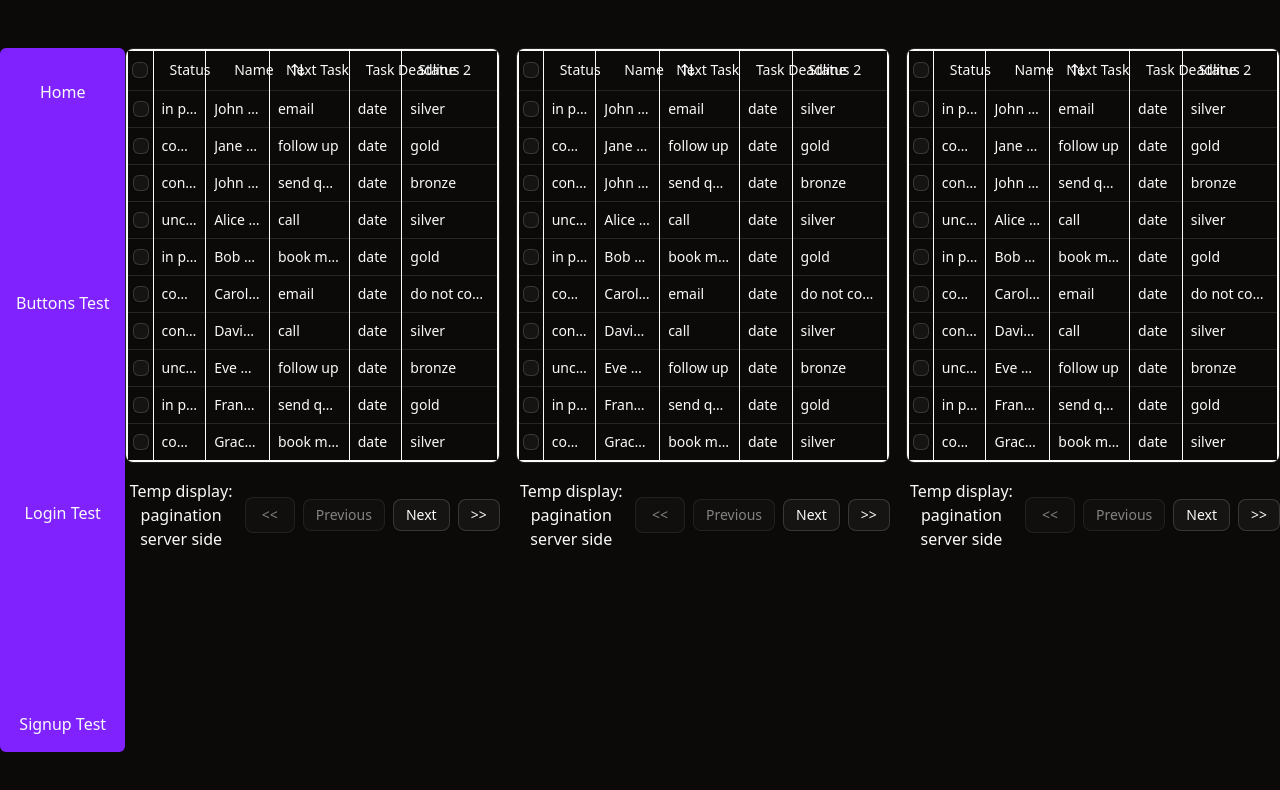
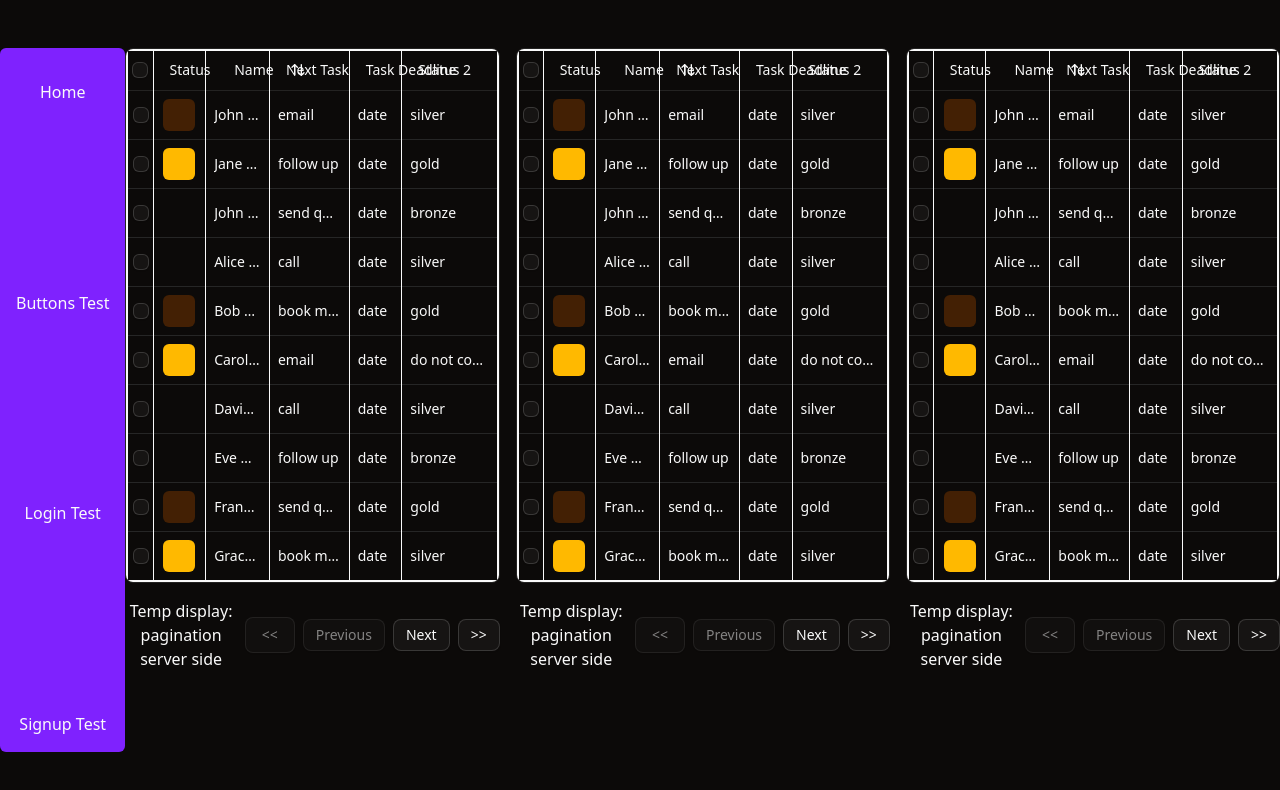
Before and after one commit to rhw-repo/react-dashboard-fs, a React (Vite) app in the folder frontend/: page / in a window 1280 px wide. Shown: the top 790 px of the page. Built offline with nearby package versions, Linux system fonts and the light colour scheme.

Commit message:
save WIP. Commented out the drop down menu (which can later be conditionally rendered according to url as required). Removes status text display and restyles the pills into squares with colors matching the status

```diff
--- a/frontend/src/components/ui/data-table/StatusCell.tsx
+++ b/frontend/src/components/ui/data-table/StatusCell.tsx
@@ -13,25 +13,24 @@ import {
 
 import type { Person } from '../../../types/types';
 
-const STATUS_OPTIONS: Person['status'][] = ['uncontacted', 'contacted', 'in progress', 'completed', 'do not contact'];
+const STATUS_OPTIONS: Person['status'][] = ['bronze', 'silver', 'gold', 'do not contact'];
 
 function statusPillClass(status: Person['status']) {
   switch (status) {
-    case 'contacted':
-      return 'inline-flex items-center px-2 py-0.5 rounded-full text-xs font-medium bg-emerald-600/20 text-emerald-400';
+    case 'bronze':
+      return 'p-4 rounded-sm bg-yellow-950';
       break;
-    case 'in progress':
-      return 'inline-flex items-center px-2 py-0.5 rounded-full text-xs font-medium bg-green-600/20 text-green-400';
+    case 'silver':
+      return 'p-4 rounded-sm bg-mist-500';
       break;
-    case 'completed':
-      return 'inline-flex items-center px-2 py-0.5 rounded-full text-xs font-medium bg-red-600/20 text-red-400';
+    case 'gold':
+      return 'p-4 rounded-sm bg-amber-400';
       break;
     case 'do not contact':
-      return 'inline-flex items-center px-2 py-0.5 rounded-full text-xs font-medium bg-red-600/20 text-purple-400';
+      return 'p-4 rounded-sm bg-red-600/20 text-purple-400';
       break;
-    case 'uncontacted':
     default:
-      return 'inline-flex items-center px-2 py-0.5 rounded-full text-xs font-medium bg-slate-600/10 text-slate-200';
+      return 'p-4 rounded-sm bg-slate-600/10 text-slate-200';
   }
 }
 
@@ -59,12 +58,12 @@ export function StatusMenu({ name }: { name: string }) {
 
 export function StatusCell(info: CellContext<Person, Person['status']>) {
   const status = info.getValue();
-  const name = info.row.original.name;
+  //const name = info.row.original.name;
 
   return (
-    <div className="flex items-center justify-between gap-2">
-      <span className={statusPillClass(status)}>{status}</span>
-      <StatusMenu name={name} />
+    <div className="flex items-center justify-center gap-2">
+      <span className={statusPillClass(status)}></span>
+      {/* <StatusMenu name={name} /> */}
     </div>
   );
 }
--- a/frontend/src/components/ui/data-table/columns.tsx
+++ b/frontend/src/components/ui/data-table/columns.tsx
@@ -2,6 +2,7 @@ import type { ColumnDef } from '@tanstack/react-table';
 import { ArrowUpDown } from 'lucide-react';
 import { Button } from '@/components/ui/button';
 import type { Person } from '../../../types/types';
+import { StatusCell } from './StatusCell';
 
 /* Refactored: now use plain `ColumnDef<Person>[]` instead of `createColumnHelper`.
  `DataTable` expects one consistent column value type across the `columns`
@@ -10,9 +11,11 @@ import type { Person } from '../../../types/types';
 
 export const columns: ColumnDef<Person>[] = [
   {
-    accessorKey: 'status',
+    //accessorKey: 'status',
+    accessorFn: (row) => row.status,
     header: 'Status',
-    cell: ({ row }) => row.original.status,
+    //cell: ({ row }) => row.original.status,
+    cell: StatusCell,
     enableSorting: true,
     size: 10,
     minSize: 10,
--- a/frontend/src/data/data.ts
+++ b/frontend/src/data/data.ts
@@ -4,7 +4,7 @@ export const person: FullPerson[] = [
   {
     id: '728ed52f',
     name: 'John Doe',
-    status: 'in progress',
+    status: 'bronze',
     nextTask: 'email',
     taskDeadline: 'date',
     status2: 'silver',
@@ -17,7 +17,7 @@ export const person: FullPerson[] = [
     name: 'Jane Doe',
     address: '24 Example Street, Example Town, Example Region, Example Country',
     postcode: '35300',
-    status: 'completed',
+    status: 'gold',
     email: 'example@gmail.com',
     nextTask: 'follow up',
     taskDeadline: 'date',
@@ -28,7 +28,7 @@ export const person: FullPerson[] = [
     name: 'John Smith',
     address: '12 Sample Avenue, Sample City, Sample State, Sample Country',
     postcode: '90210',
-    status: 'contacted',
+    status: 'silver',
     email: 'john.smith@example.org',
     nextTask: 'send quote',
     taskDeadline: 'date',
@@ -39,7 +39,7 @@ export const person: FullPerson[] = [
     name: 'Alice Johnson',
     address: '5 Main Road, Smallville, Midlands, Wonderland',
     postcode: '12345',
-    status: 'uncontacted',
+    status: 'silver',
     email: 'alice.johnson@example.net',
     nextTask: 'call',
     taskDeadline: 'date',
@@ -50,7 +50,7 @@ export const person: FullPerson[] = [
     name: 'Bob Williams',
     address: '88 High Street, Uptown, Northern Region, Countryland',
     postcode: '67890',
-    status: 'in progress',
+    status: 'bronze',
     email: 'bob.williams@example.com',
     nextTask: 'book meeting',
     taskDeadline: 'date',
@@ -61,7 +61,7 @@ export const person: FullPerson[] = [
     name: 'Carol Martinez',
     address: '33 Ocean Drive, Seaside, Coastal Region, Shoreland',
     postcode: '55555',
-    status: 'completed',
+    status: 'gold',
     email: 'carol.martinez@example.org',
     nextTask: 'email',
     taskDeadline: 'date',
@@ -72,7 +72,7 @@ export const person: FullPerson[] = [
     name: 'David Brown',
     address: '101 Hilltop Lane, Hillsborough, Highland, Countryville',
     postcode: '44444',
-    status: 'contacted',
+    status: 'silver',
     email: 'david.brown@example.net',
     nextTask: 'call',
     taskDeadline: 'date',
@@ -83,7 +83,7 @@ export const person: FullPerson[] = [
     name: 'Eve Davis',
     address: '77 Forest Path, Woodsville, Green County, Treeland',
     postcode: '66666',
-    status: 'uncontacted',
+    status: 'silver',
     email: 'eve.davis@example.com',
     nextTask: 'follow up',
     taskDeadline: 'date',
@@ -94,7 +94,7 @@ export const person: FullPerson[] = [
     name: 'Frank Miller',
     address: '23 River Road, Riverside, Lowland, Waterland',
     postcode: '77777',
-    status: 'in progress',
+    status: 'bronze',
     email: 'frank.miller@example.org',
     nextTask: 'send quote',
     taskDeadline: 'date',
@@ -105,7 +105,7 @@ export const person: FullPerson[] = [
     name: 'Grace Wilson',
     address: '9 Sunset Boulevard, Westside, Sunset State, Duskland',
     postcode: '88888',
-    status: 'completed',
+    status: 'gold',
     email: 'grace.wilson@example.net',
     nextTask: 'book meeting',
     taskDeadline: 'date',
@@ -116,7 +116,7 @@ export const person: FullPerson[] = [
     name: 'Hank Moore',
     address: '56 Sunrise Street, Eastside, Dawn Region, Morningland',
     postcode: '11111',
-    status: 'contacted',
+    status: 'silver',
     email: 'hank.moore@example.com',
     nextTask: 'email',
     taskDeadline: 'date',
@@ -127,7 +127,7 @@ export const person: FullPerson[] = [
     name: 'Ivy Taylor',
     address: '42 Cedar Court, Pineville, Forest State, Treeland',
     postcode: '22222',
-    status: 'uncontacted',
+    status: 'silver',
     email: 'ivy.taylor@example.org',
     nextTask: 'call',
     taskDeadline: 'date',
@@ -138,7 +138,7 @@ export const person: FullPerson[] = [
     name: 'Jack Anderson',
     address: '18 Maple Avenue, Leaf Town, Oak Region, Arboria',
     postcode: '33333',
-    status: 'in progress',
+    status: 'bronze',
     email: 'jack.anderson@example.net',
     nextTask: 'follow up',
     taskDeadline: 'date',
@@ -149,7 +149,7 @@ export const person: FullPerson[] = [
     name: 'Kelly Thomas',
     address: '65 Elm Street, Shadeville, Bark County, Woodlands',
     postcode: '99999',
-    status: 'completed',
+    status: 'gold',
     email: 'kelly.thomas@example.com',
     nextTask: 'send quote',
     taskDeadline: 'date',
@@ -160,7 +160,7 @@ export const person: FullPerson[] = [
     name: 'Leo Jackson',
     address: '100 Birch Road, Spruceton, Needle State, Forestia',
     postcode: '10101',
-    status: 'contacted',
+    status: 'silver',
     email: 'leo.jackson@example.org',
     nextTask: 'book meeting',
     taskDeadline: 'date',
@@ -171,7 +171,7 @@ export const person: FullPerson[] = [
     name: 'Mia White',
     address: '200 Palm Drive, Tropic City, Sunny Region, Beachland',
     postcode: '20202',
-    status: 'uncontacted',
+    status: 'silver',
     email: 'mia.white@example.net',
     nextTask: 'email',
     taskDeadline: 'date',
@@ -182,7 +182,7 @@ export const person: FullPerson[] = [
     name: 'Nate Harris',
     address: '150 Oak Lane, Barksville, Woodland County, Treeburg',
     postcode: '30303',
-    status: 'in progress',
+    status: 'bronze',
     email: 'nate.harris@example.com',
     nextTask: 'call',
     taskDeadline: 'date',
@@ -193,7 +193,7 @@ export const person: FullPerson[] = [
     name: 'Olivia Martin',
     address: '320 Willow Way, Streamtown, River County, Waterford',
     postcode: '40404',
-    status: 'completed',
+    status: 'gold',
     email: 'olivia.martin@example.org',
     nextTask: 'follow up',
     taskDeadline: 'date',
@@ -204,7 +204,7 @@ export const person: FullPerson[] = [
     name: 'Quinn Garcia',
     address: '410 Aspen Alley, Snowville, Winter Region, Coldland',
     postcode: '50505',
-    status: 'contacted',
+    status: 'silver',
     email: 'quinn.garcia@example.com',
     nextTask: 'send quote',
     taskDeadline: 'date',
@@ -215,7 +215,7 @@ export const person: FullPerson[] = [
     name: 'Pete Thompson',
     address: '520 Bamboo Street, Tropicville, Warm County, Jungleland',
     postcode: '60606',
-    status: 'uncontacted',
+    status: 'silver',
     email: 'pete.thompson@example.net',
     nextTask: 'book meeting',
     taskDeadline: 'date',
@@ -226,7 +226,7 @@ export const person: FullPerson[] = [
     name: 'Rose Clark',
     address: '630 Pinecrest Drive, Hilltown, Highland State, Mountainia',
     postcode: '70707',
-    status: 'completed',
+    status: 'gold',
     email: 'rose.clark@example.org',
     nextTask: 'email',
     taskDeadline: 'date',
--- a/frontend/src/types/types.ts
+++ b/frontend/src/types/types.ts
@@ -3,7 +3,7 @@ export type Person = {
   name: string;
   nextTask: string;
   taskDeadline: string;
-  status: 'uncontacted' | 'contacted' | 'in progress' | 'completed' | 'do not contact';
+  status: 'bronze' | 'silver' | 'gold' | 'do not contact';
   status2: 'bronze' | 'silver' | 'gold' | 'do not contact';
 };
 
```
